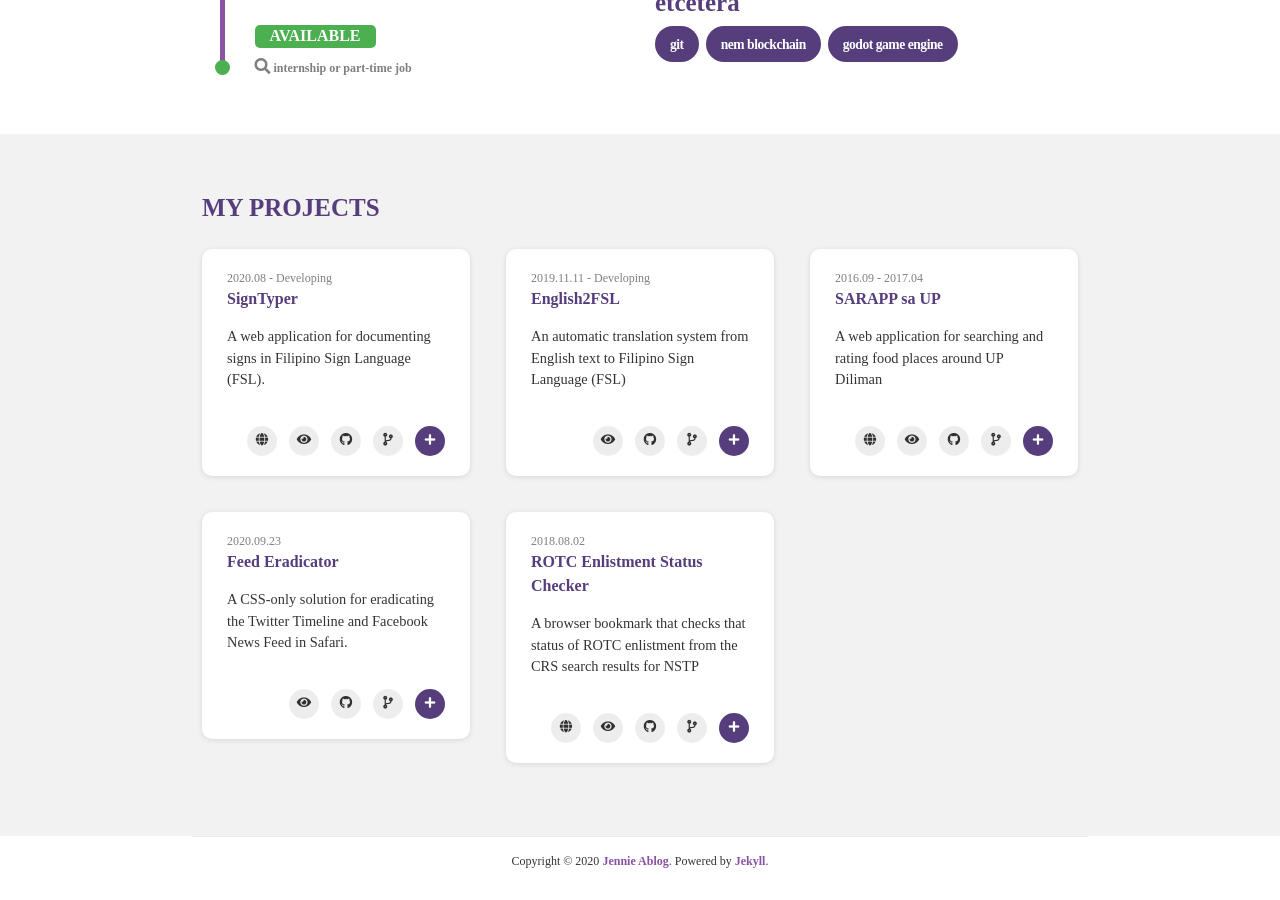
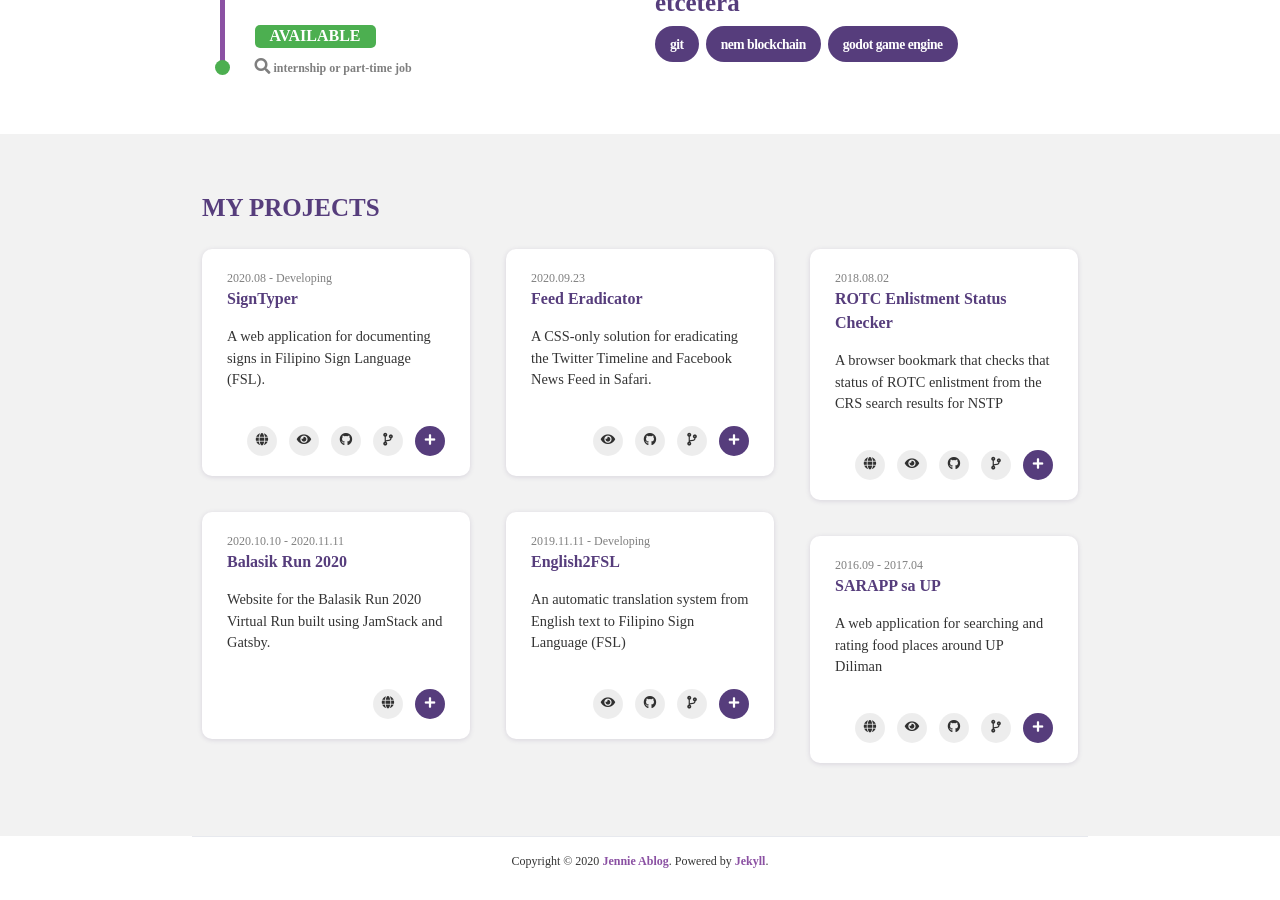
Before and after one commit to jennieablog/jennieablog.github.io, a Jekyll site: the page built from portfolio.html, in a window 1280 px wide and 900 px high, scrolled down 712 px. Built offline with Jekyll 4.4.1, drawn with Linux system fonts in a browser that asks for light colours; nearby versions of some CDN libraries; some web fonts are replaced; comment, search, counter and statistics services are not loaded.

Commit message:
Add Balasik Run 2020 to projects

```diff
--- a/_data/projects.yml
+++ b/_data/projects.yml
@@ -6,6 +6,16 @@
     date : 2020.08 - Developing
     title : SignTyper
     description : "A web application for documenting signs in Filipino Sign Language (FSL)."
+
+- project :
+    print : False # If 'False' is selected, it will not be displayed in 'home.html > aside > .proj-content'.
+    modal : True # If 'True' is selected, modal can open in 'portfolio.html'.
+    website: https://balasikrun2020.netlify.app
+    date : 2020.10.10 - 2020.11.11
+    title : Balasik Run 2020
+    summary: Balasik Run 2020 Virtual Run Website
+    description : "Website for the Balasik Run 2020 Virtual Run built using JamStack and Gatsby."
+
 
 - project :
     print : False # If 'False' is selected, it will not be displayed in 'home.html > aside > .proj-content'.
```
